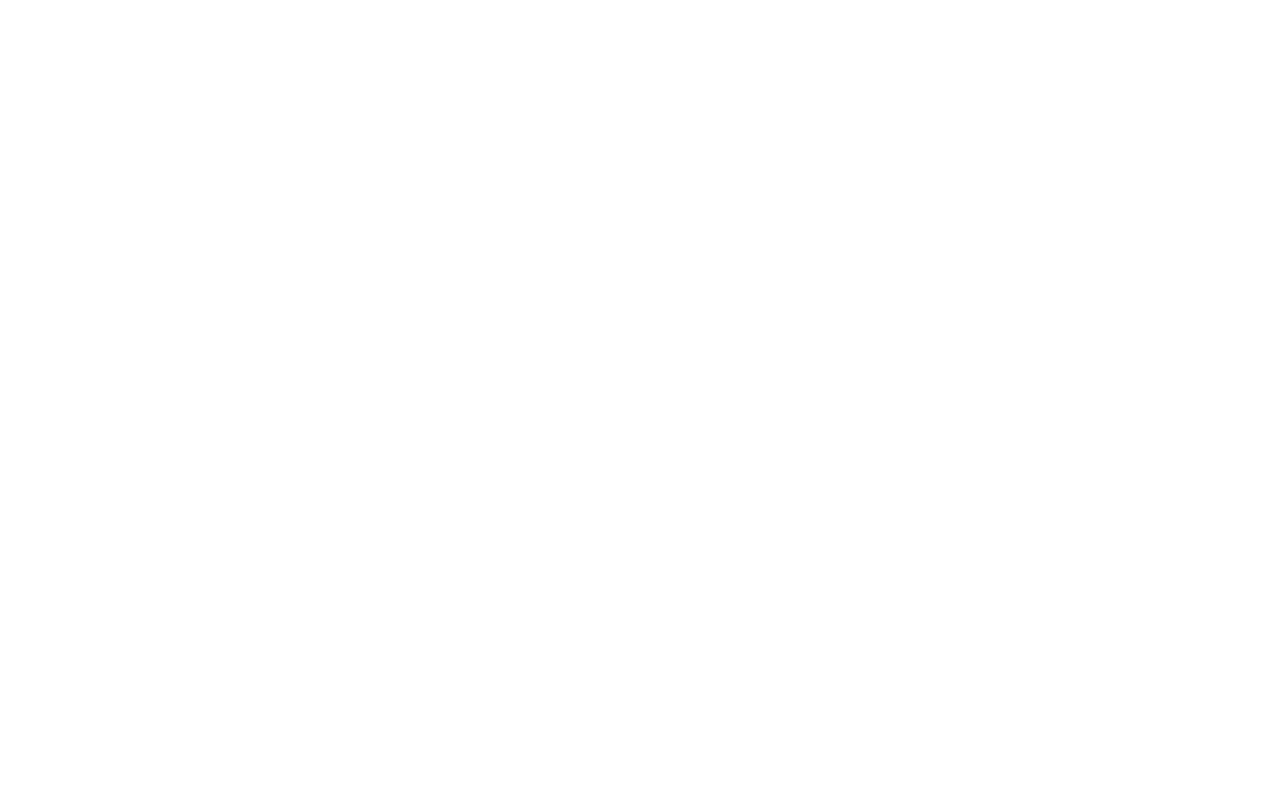
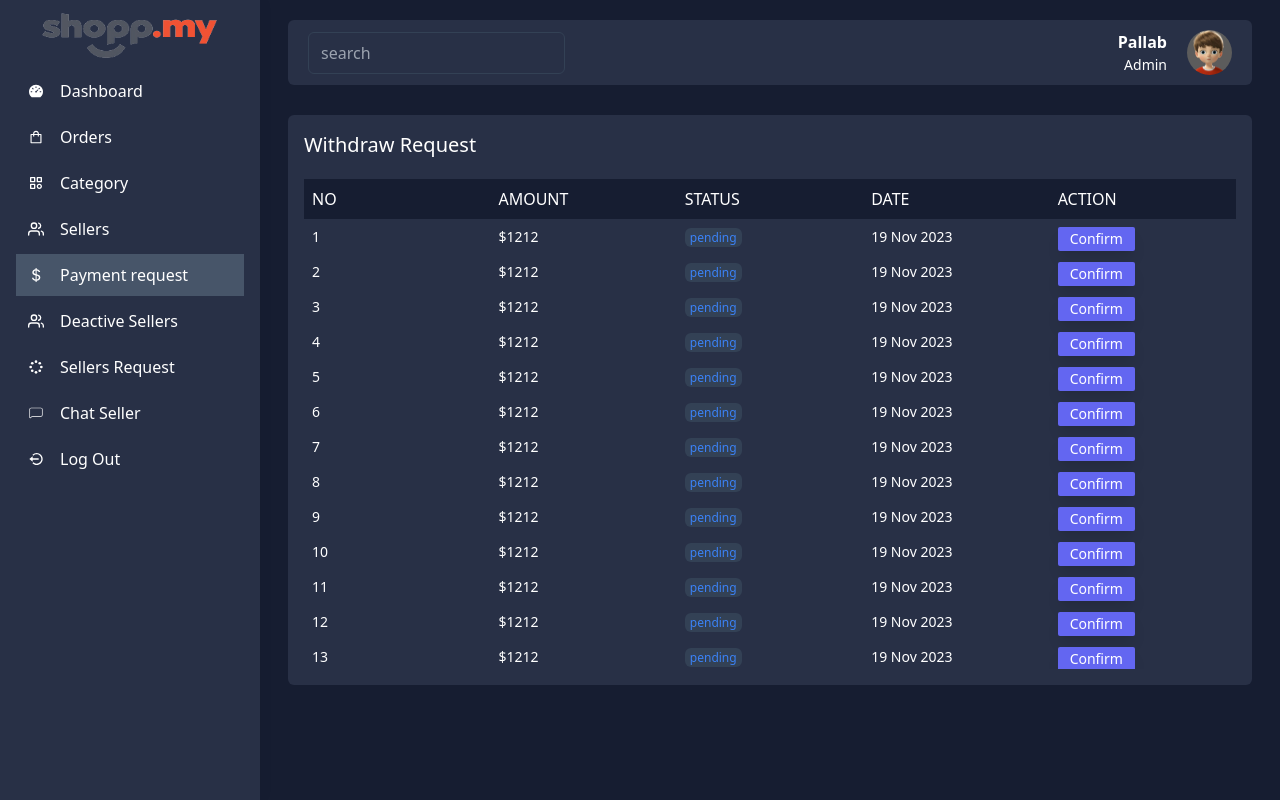
Before and after one commit to pallabroy2234/mern-Ecommerce-backend-v1, a React (Vite) app in the folder dashboard/: page /admin/dashboard/payment-request in a window 1280 px wide. Before the commit this address had no page. Built offline with nearby package versions, Linux system fonts and the light colour scheme.

Commit message:
design payment-request page

```diff
--- a/dashboard/src/App.jsx
+++ b/dashboard/src/App.jsx
@@ -9,7 +9,8 @@
 
     useEffect(() => {
         const routes = getRoutes()
-        setAllRoutes([...allRoutes, routes])
+        // setAllRoutes([...allRoutes, routes])
+        setAllRoutes(prevRoutes => [...prevRoutes, getRoutes()])
     }, []);
 
     return (
--- a/dashboard/src/router/Router.jsx
+++ b/dashboard/src/router/Router.jsx
@@ -1,8 +1,8 @@
 import {useRoutes} from "react-router-dom";
 
 const Router = ({allRoutes}) => {
-  const routes = useRoutes([...allRoutes]);
-  return routes;
+    let element = useRoutes([...allRoutes]);
+    return element;
 };
 
 export default Router;
--- a/dashboard/src/router/routes/AdminRoutes.jsx
+++ b/dashboard/src/router/routes/AdminRoutes.jsx
@@ -3,6 +3,7 @@
 import Orders from "../../views/admin/Orders.jsx";
 import Category from "../../views/admin/Category.jsx";
 import Sellers from "../../views/admin/Sellers.jsx";
+import PaymentRequest from "../../views/admin/PaymentRequest.jsx";
 
 
 // const AdminDashboard = lazy(() => import("../../views/admin/AdminDashboard.jsx"));
@@ -29,5 +30,10 @@
         path: "/admin/dashboard/sellers",
         element: <Sellers/>,
         role: "admin"
+    },
+    {
+        path: "/admin/dashboard/payment-request",
+        element: <PaymentRequest/>,
+        role: "admin"
     }
 ]
--- a/dashboard/src/router/routes/PublicRoutes.jsx
+++ b/dashboard/src/router/routes/PublicRoutes.jsx
@@ -1,4 +1,5 @@
 import {lazy} from "react";
+import NoFound from "../../views/No-found.jsx";
 
 const Login = lazy(() => import("../../views/auth/Login.jsx"));
 const Register = lazy(() => import("../../views/auth/Register.jsx"));
@@ -16,6 +17,9 @@
     {
         path: "/admin-login",
         element: <AdminLogin/>,
+    }, {
+        path: "*",
+        element: <NoFound/>,
     },
 ];
 
--- /dev/null
+++ b/dashboard/src/views/No-found.jsx
@@ -0,0 +1,10 @@
+import React from 'react'
+
+const NoFound = () => {
+    return (
+        <div className="grid place-content-center h-screen">
+            <h2 className="text-2xl font-bold">Not Found</h2>
+        </div>
+    )
+}
+export default NoFound
--- /dev/null
+++ b/dashboard/src/views/admin/PaymentRequest.jsx
@@ -0,0 +1,56 @@
+import {FixedSizeList as List} from "react-window";
+import {forwardRef} from "react";
+
+const handleOnWheel = ({deltaY}) => {
+    console.log("handleOnWheel", deltaY)
+}
+
+const outerElementType = forwardRef((props, ref) => (
+    <div ref={ref} onWheel={handleOnWheel} {...props}></div>
+))
+
+
+const PaymentRequest = () => {
+    const array = [1, 2, 3, 4, 5, 6, 7, 8, 9, 10 , 11];
+
+    const Row = ({index, style}) => {
+        return (
+            <div style={style} className="flex text-sm">
+                <div className="w-[25%] p-2 whitespace-nowrap">{index + 1}</div>
+                <div className="w-[25%] p-2 whitespace-nowrap">$1212</div>
+                <div className="w-[25%] p-2 whitespace-nowrap">
+                    <span className="py-[1px] px-[5px] bg-slate-700 text-blue-500 rounded-md text-xs">pending</span>
+                </div>
+                <div className="w-[25%] p-2 whitespace-nowrap">19 Nov 2023</div>
+                <div className="w-[25%] p-2 whitespace-nowrap">
+                    <button className="bg-indigo-500 shadow-lg hover:shadow-indigo-500/50 px-3 py-[2px] cursor-pointer text-white rounded-sm text-sm">Confirm</button>
+                </div>
+            </div>
+        )
+    }
+
+    return (
+        <div className="px-2 lg:px-7 pt-5">
+            <div className="w-full bg-[#283046] p-4 rounded-md">
+                <h2 className="text-xl font-medium pb-5 text-white">Withdraw Request</h2>
+                <div className="w-full">
+                    <div className="w-full overflow-x-auto text-white">
+                        <div className="flex bg-[#161d31] uppercase min-w-[340px]">
+                            <div className="w-[25%] p-2 text-white">No</div>
+                            <div className="w-[25%] p-2 text-white">Amount</div>
+                            <div className="w-[25%] p-2 text-white">Status</div>
+                            <div className="w-[25%] p-2 text-white">Date</div>
+                            <div className="w-[25%] p-2 text-white">Action</div>
+                        </div>
+                        {
+                            <List style={{minWidth: "340px"}} className="List" height={450} itemCount={100} itemSize={35} outerElementType={outerElementType}>
+                                {Row}
+                            </List>
+                        }
+                    </div>
+                </div>
+            </div>
+        </div>
+    )
+}
+export default PaymentRequest
```
